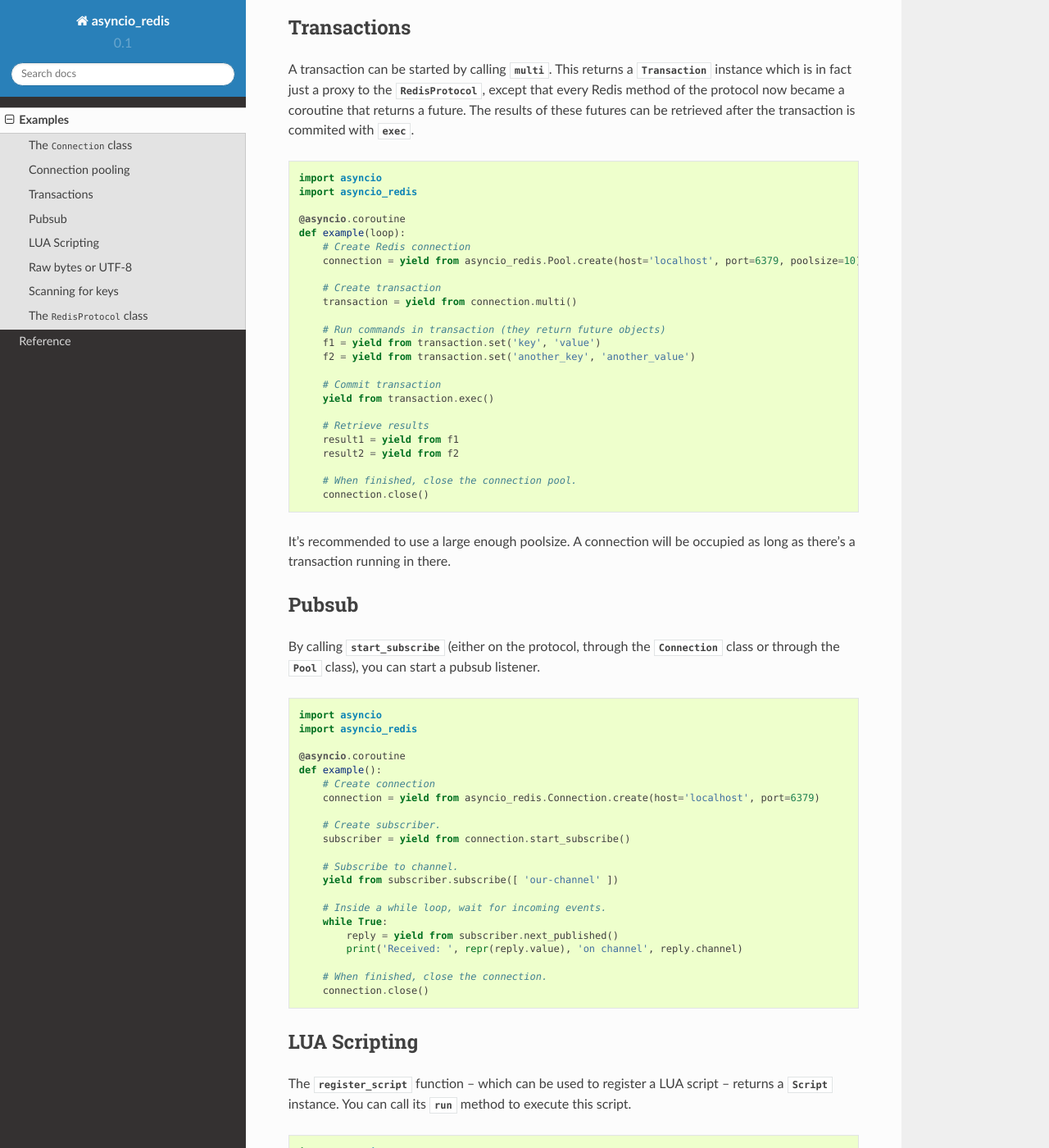
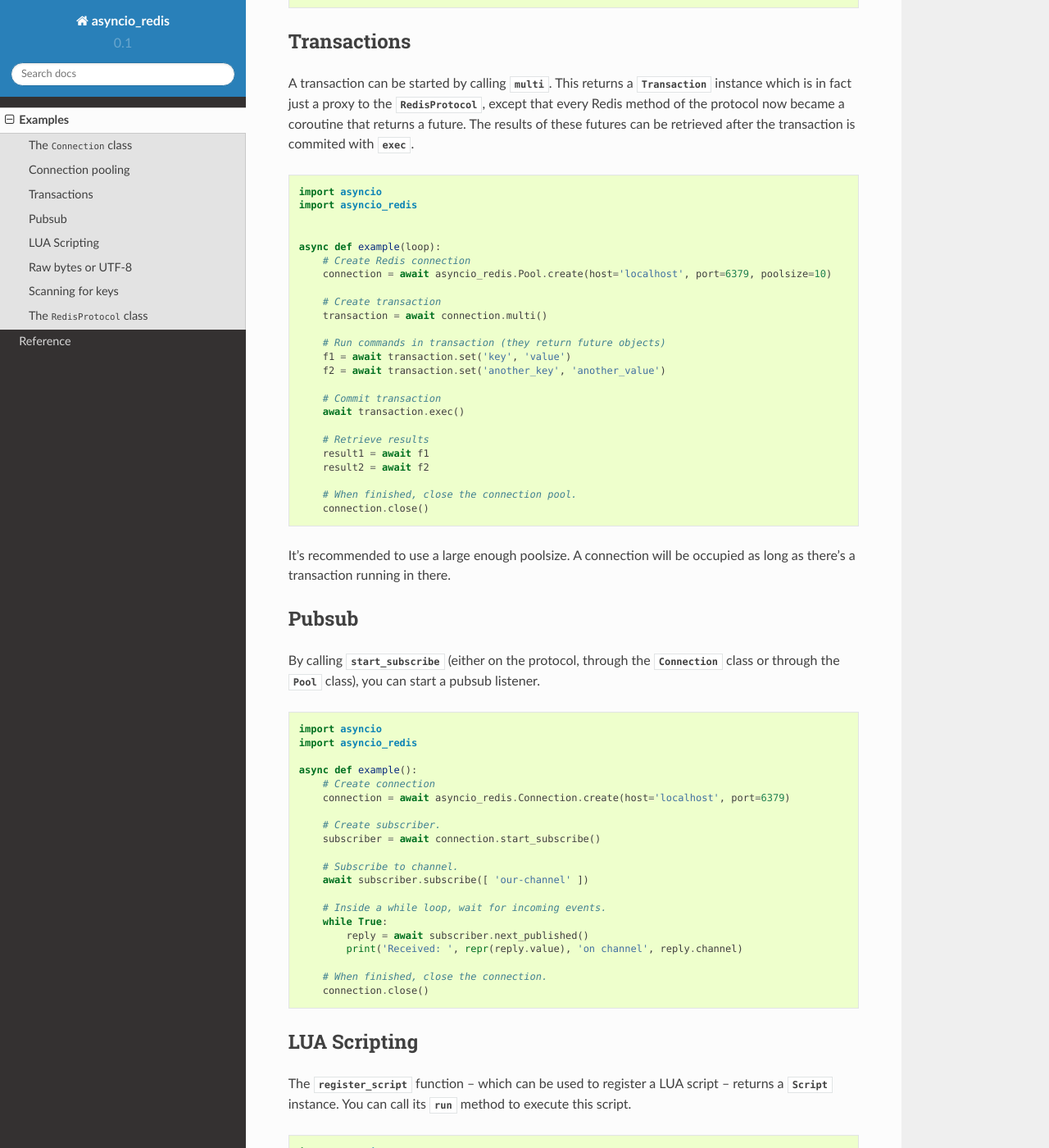
Before and after one commit to jonathanslenders/asyncio-redis, a Sphinx documentation site: the page built from docs/pages/examples.rst, in a window 1280 px wide and 1400 px high, scrolled down 1227 px. Shown: the whole window at 82% size. Built offline with Sphinx 7.4.7 and the Read the Docs theme 2.0.0, drawn with Linux system fonts in a browser that asks for light colours; some of the changed text lies outside the part shown.

```diff
--- a/docs/conf.py
+++ b/docs/conf.py
@@ -140,7 +140,7 @@ else:
 # Add any paths that contain custom static files (such as style sheets) here,
 # relative to this directory. They are copied after the builtin static files,
 # so a file named "default.css" will overwrite the builtin "default.css".
-html_static_path = ['_static']
+# html_static_path = ['_static']
 
 # If not '', a 'Last updated on:' timestamp is inserted at every page bottom,
 # using the given strftime format.
--- a/docs/pages/examples.rst
+++ b/docs/pages/examples.rst
@@ -17,16 +17,17 @@ command of the protocol can be called directly at the connection.
     import asyncio
     import asyncio_redis
 
-    @asyncio.coroutine
-    def example():
+
+    async def example():
         # Create Redis connection
-        connection = yield from asyncio_redis.Connection.create(host='localhost', port=6379)
+        connection = await asyncio_redis.Connection.create(host='localhost', port=6379)
 
         # Set a key
-        yield from connection.set('my_key', 'my_value')
+        await connection.set('my_key', 'my_value')
 
         # When finished, close the connection.
         connection.close()
+
 
     if __name__ == '__main__':
         loop = asyncio.get_event_loop()
@@ -51,13 +52,13 @@ commands.
     import asyncio
     import asyncio_redis
 
-    @asyncio.coroutine
-    def example():
+
+    async def example():
         # Create Redis connection
-        connection = yield from asyncio_redis.Pool.create(host='localhost', port=6379, poolsize=10)
+        connection = await asyncio_redis.Pool.create(host='localhost', port=6379, poolsize=10)
 
         # Set a key
-        yield from connection.set('my_key', 'my_value')
+        await connection.set('my_key', 'my_value')
 
         # When finished, close the connection pool.
         connection.close()
@@ -79,24 +80,24 @@ with :func:`exec <asyncio_redis.Transaction.exec>`.
     import asyncio
     import asyncio_redis
 
-    @asyncio.coroutine
-    def example(loop):
+
+    async def example(loop):
         # Create Redis connection
-        connection = yield from asyncio_redis.Pool.create(host='localhost', port=6379, poolsize=10)
+        connection = await asyncio_redis.Pool.create(host='localhost', port=6379, poolsize=10)
 
         # Create transaction
-        transaction = yield from connection.multi()
+        transaction = await connection.multi()
 
         # Run commands in transaction (they return future objects)
-        f1 = yield from transaction.set('key', 'value')
-        f2 = yield from transaction.set('another_key', 'another_value')
+        f1 = await transaction.set('key', 'value')
+        f2 = await transaction.set('another_key', 'another_value')
 
         # Commit transaction
-        yield from transaction.exec()
+        await transaction.exec()
 
         # Retrieve results
-        result1 = yield from f1
-        result2 = yield from f2
+        result1 = await f1
+        result2 = await f2
 
         # When finished, close the connection pool.
         connection.close()
@@ -119,20 +120,19 @@ the :class:`Connection <asyncio_redis.Connection>` class or through the :class:`
     import asyncio
     import asyncio_redis
 
-    @asyncio.coroutine
-    def example():
+    async def example():
         # Create connection
-        connection = yield from asyncio_redis.Connection.create(host='localhost', port=6379)
+        connection = await asyncio_redis.Connection.create(host='localhost', port=6379)
 
         # Create subscriber.
-        subscriber = yield from connection.start_subscribe()
+        subscriber = await connection.start_subscribe()
 
         # Subscribe to channel.
-        yield from subscriber.subscribe([ 'our-channel' ])
+        await subscriber.subscribe([ 'our-channel' ])
 
         # Inside a while loop, wait for incoming events.
         while True:
-            reply = yield from subscriber.next_published()
+            reply = await subscriber.next_published()
             print('Received: ', repr(reply.value), 'on channel', reply.channel)
 
         # When finished, close the connection.
@@ -160,19 +160,19 @@ function -- which can be used to register a LUA script -- returns a
     return value * ARGV[1]
     """
 
-    @asyncio.coroutine
-    def example():
-        connection = yield from asyncio_redis.Connection.create(host='localhost', port=6379)
+
+    async def example():
+        connection = await asyncio_redis.Connection.create(host='localhost', port=6379)
 
         # Set a key
-        yield from connection.set('my_key', '2')
+        await connection.set('my_key', '2')
 
         # Register script
-        multiply = yield from connection.register_script(code)
+        multiply = await connection.register_script(code)
 
         # Run script
-        script_reply = yield from multiply.run(keys=['my_key'], args=['5'])
-        result = yield from script_reply.return_value()
+        script_reply = await multiply.run(keys=['my_key'], args=['5'])
+        result = await script_reply.return_value()
         print(result) # prints 2 * 5
 
         # When finished, close the connection.
@@ -193,16 +193,15 @@ connection, pool or protocol.
 
     import asyncio
     import asyncio_redis
-
     from asyncio_redis.encoders import BytesEncoder
 
-    @asyncio.coroutine
-    def example():
+
+    async def example():
         # Create Redis connection
-        connection = yield from asyncio_redis.Connection.create(host='localhost', port=6379, encoder=BytesEncoder())
+        connection = await asyncio_redis.Connection.create(host='localhost', port=6379, encoder=BytesEncoder())
 
         # Set a key
-        yield from connection.set(b'my_key', b'my_value')
+        await connection.set(b'my_key', b'my_value')
 
         # When finished, close the connection.
         connection.close()
@@ -224,14 +223,13 @@ The following example will print all the keys in the database:
 
     import asyncio
     import asyncio_redis
-
     from asyncio_redis.encoders import BytesEncoder
 
-    @asyncio.coroutine
-    def example():
-        cursor = yield from protocol.scan(match='*')
+
+    async def example():
+        cursor = await protocol.scan(match='*')
         while True:
-            item = yield from cursor.fetchone()
+            item = await cursor.fetchone()
             if item is None:
                 break
             else:
@@ -256,23 +254,20 @@ it as follows:
     import asyncio
     import asyncio_redis
 
-    @asyncio.coroutine
-    def example():
+
+    async def example():
         loop = asyncio.get_event_loop()
 
         # Create Redis connection
-        transport, protocol = yield from loop.create_connection(
+        transport, protocol = await loop.create_connection(
                     asyncio_redis.RedisProtocol, 'localhost', 6379)
 
         # Set a key
-        yield from protocol.set('my_key', 'my_value')
+        await protocol.set('my_key', 'my_value')
 
         # Get a key
-        result = yield from protocol.get('my_key')
+        result = await protocol.get('my_key')
         print(result)
-
-    if __name__ == '__main__':
-        asyncio.get_event_loop().run_until_complete(example())
 
 
 .. note:: It is not recommended to use the Protocol class directly, because the
--- a/tests.py
+++ b/tests.py
@@ -2211,7 +2211,7 @@ class NoGlobalLoopTest(TestCase):
             # ** Run code on the new loop. **
 
             # Create connection
-            connection = new_loop.run_until_complete(Connection.create(host=HOST, port=PORT, loop=new_loop))
+            connection = new_loop.run_until_complete(Connection.create(host=HOST, port=PORT))
 
             self.assertIsInstance(connection, Connection)
             try:
```
Also changed, not shown: docs/pages/reference.rst (+15 -7 lines), 2 other files.
